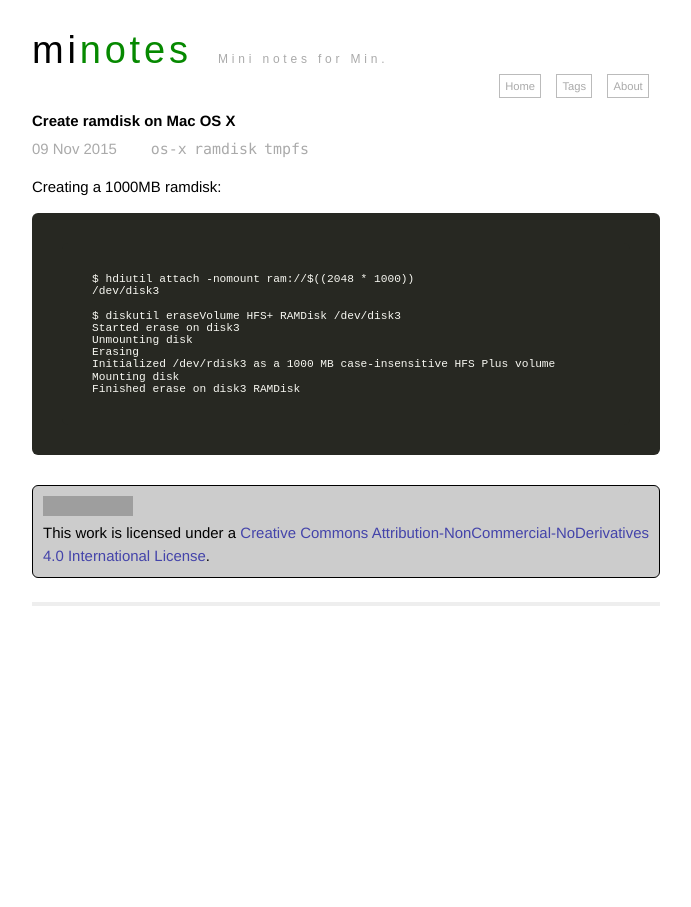
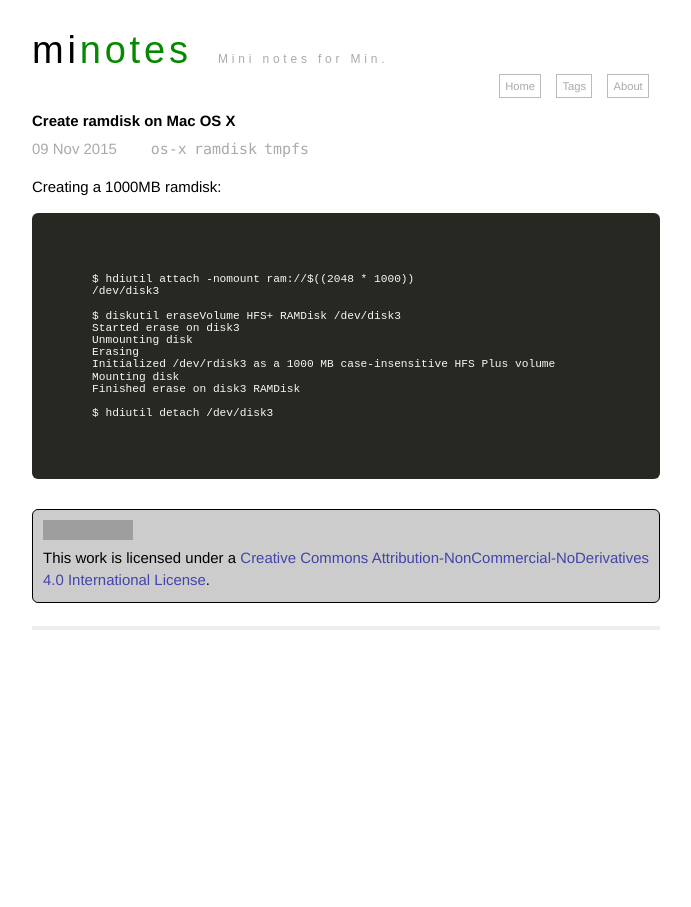
Before and after one commit to mindeng/mindeng.github.io, a Jekyll site: the page built from _posts/2015-11-09-osx-ramdisk.markdown, in a window 1280 px wide. Shown: the whole page, without its empty margins (294-985 px from the left). Built offline with Jekyll 4.4.1, drawn with Linux system fonts in a browser that asks for light colours; grey boxes are pictures that could not be loaded.

Commit message:
Add ramdisk detach command (hdiutil detach).

````diff
--- a/_posts/2015-11-09-osx-ramdisk.markdown
+++ b/_posts/2015-11-09-osx-ramdisk.markdown
@@ -18,4 +18,6 @@ Erasing
 Initialized /dev/rdisk3 as a 1000 MB case-insensitive HFS Plus volume
 Mounting disk
 Finished erase on disk3 RAMDisk
+
+$ hdiutil detach /dev/disk3
 ```
````
